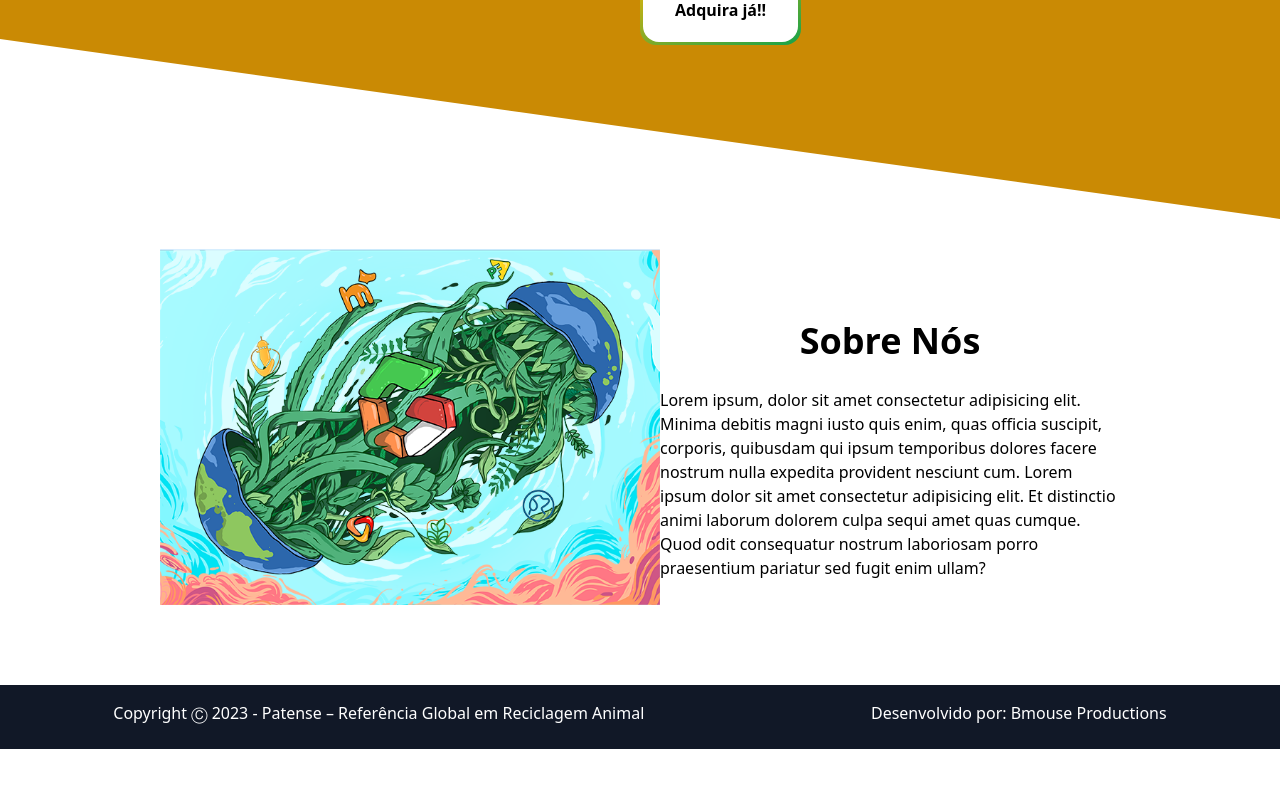
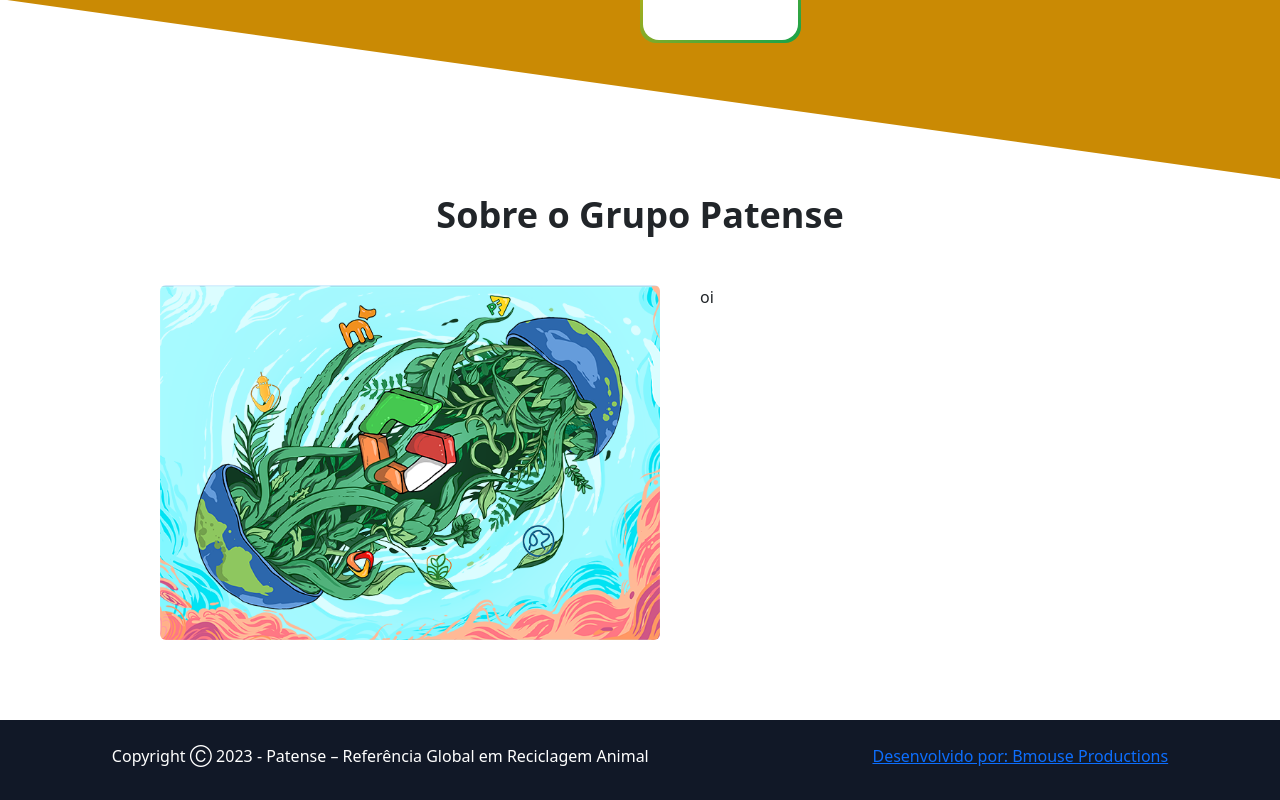
Before and after one commit to matheustxr/LP-Patense, a React (Vite) app: page / in a window 1280 px wide. Shown: the part 1921-2721 px from the top of the page. Before the commit the page ends 2670 px from the top, so only its background shows below. Built offline with nearby package versions, Linux system fonts and the light colour scheme.

Commit message:
footer em andamento

```diff
--- a/package.json
+++ b/package.json
@@ -10,7 +10,9 @@
     "preview": "vite preview"
   },
   "dependencies": {
+    "bootstrap": "^5.2.3",
     "react": "^18.2.0",
+    "react-bootstrap": "^2.7.4",
     "react-dom": "^18.2.0",
     "swiper": "^9.3.1"
   },
--- a/src/components/About.jsx
+++ b/src/components/About.jsx
@@ -1,12 +1,53 @@
-import logo from "../assets/images/ilustrapatense.webp"
+import 'bootstrap/dist/css/bootstrap.min.css';
+import Accordion from 'react-bootstrap/Accordion';
+
+import ilustracao from "../assets/images/ilustrapatense.webp"
+import svgFile from "../assets/images/file.svg"
+import logo from "../assets/images/patense.png"
 
 export default function About(){
     return(
-        <section className="w-full flex flex-col px-4 py-10 lg:mt-20 lg:items-center lg:flex-row lg:px-40 lg:justify-around">
-            <img src={logo} alt="logo patense" className="w-[500px] mb-10"/>
-            <div className="lg:w-1/2">
-                <h2 className="text-center mb-5 font-semibold text-[36px]">Sobre Nós</h2>
-                <p>Lorem ipsum, dolor sit amet consectetur adipisicing elit. Minima debitis magni iusto quis enim, quas officia suscipit, corporis, quibusdam qui ipsum temporibus dolores facere nostrum nulla expedita provident nesciunt cum. Lorem ipsum dolor sit amet consectetur adipisicing elit. Et distinctio animi laborum dolorem culpa sequi amet quas cumque. Quod odit consequatur nostrum laboriosam porro praesentium pariatur sed fugit enim ullam?</p>
+        <section className="w-full flex flex-col mt-16 px-[16px] py-10 lg:px-40">
+            <h2 className="text-center mb-5 font-semibold text-[36px]">Sobre o Grupo Patense</h2>
+            <div className="flex flex-col lg:flex-row">
+                <img src={ilustracao} alt="logo patense" className="w-[500px] mb-10 rounded"/>
+                <div className="w-full">
+                    <div className='hidden lg:flex lg:ml-10'>
+                        oi
+                    </div>
+
+                    <div className="mobile lg:hidden">
+                        <Accordion defaultActiveKey="0">
+                            <Accordion.Item eventKey="0">
+                                <Accordion.Header>
+                                    <img src={svgFile} alt="svg file" className="w-[16px] mr-3"/>
+                                    Nossa História
+                                </Accordion.Header>
+                                <Accordion.Body>
+                                Fundada no ano de 1970 por Antônio Gonçalves, a empresa iniciou os seus trabalhos em Patos de Minas ainda de maneira arcaica. Um simples açougueiro da cidade percebeu que existia um mercado muito diferente que agregaria muito para o planeta no que tange sustentabilidade e valores. Nosso projeto é coletar subprodutos animais que antes eram destinados de forma incorreta ao meio ambiente e agregar valor a eles, produzindo proteínas, gorduras e novas matérias-primas para diversos setores da economia nacional.
+                                </Accordion.Body>
+                            </Accordion.Item>
+
+                            <Accordion.Item eventKey="1">
+                                <Accordion.Header>
+                                    <img src={logo} alt="svg file" className="w-[16px] mr-3"/>
+                                    Grupo Patense
+                                </Accordion.Header>
+                                <Accordion.Body>
+                                    Hoje o Grupo conta com as empresas Patense, Farol, Pets Mellon,
+                                    Originalis e BioSea, que agregam ao grupo tanto valor quanto agregam à
+                                    nossa biodiversidade. O Grupo Patense contempla mais de 52 anos de
+                                    história no mercado de rendering, a dedicação e a qualidade entregues
+                                    aos seus parceiros ao longo desse tempo conferem credibilidade e
+                                    confiança para todo o grupo. Suas empresas estão localizadas por todo o
+                                    Brasil, do nordeste à região sul, garantindo, assim, uma grande
+                                    capacidade de produção, mantendo sempre a qualidade e excelência para
+                                    atender todos os clientes - nacionais e internacionais.
+                                </Accordion.Body>
+                            </Accordion.Item>
+                        </Accordion>
+                    </div>
+                </div>
             </div>
         </section>
     )
```
Also changed, not shown: src/assets/images/file.svg (added), 1 other file (tests, documents, lock files or other folders).
